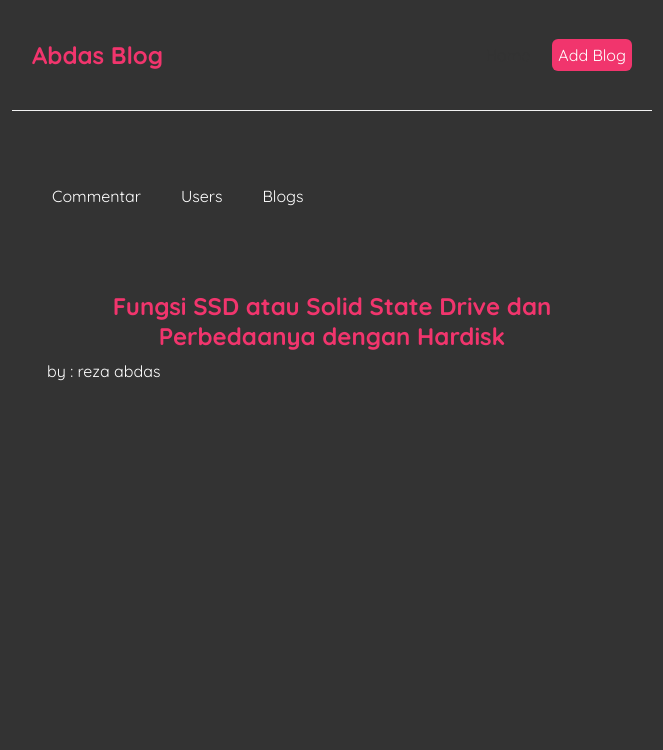
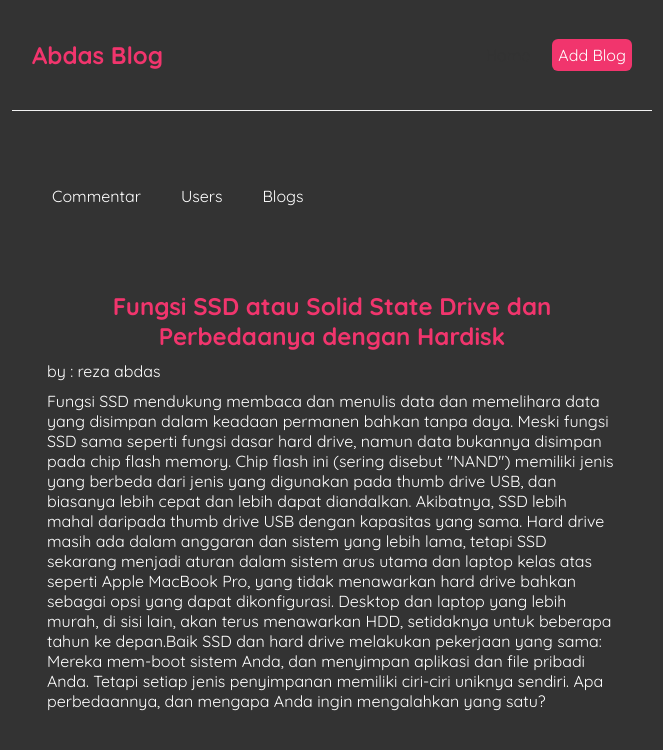
Before and after one commit to rezairfanwijaya/react-js-tutorial-net-ninja, a React (Create React App) app: page /blog/1 in a window 1280 px wide. Shown: the top 750 px of the page, without its empty margins (308-971 px from the left). Built offline with nearby package versions, Linux system fonts and the light colour scheme; data requests are answered from the project's data file.

Commit message:
add: object detail blog

```diff
--- a/src/BlogDetail.jsx
+++ b/src/BlogDetail.jsx
@@ -12,7 +12,7 @@ const BlogDetail = (props) => {
             {Data && <div className="blog-preview" key={Data.id}>
                 <h2 className="blog-heading" style={{ textAlign: "center" }}>{Data.title}</h2>
                 <p>by : {Data.author}</p>
-                <p>{Data.body}</p>
+                <p>{Data.content}</p>
             </div>}
         </div>
     </>);
```
